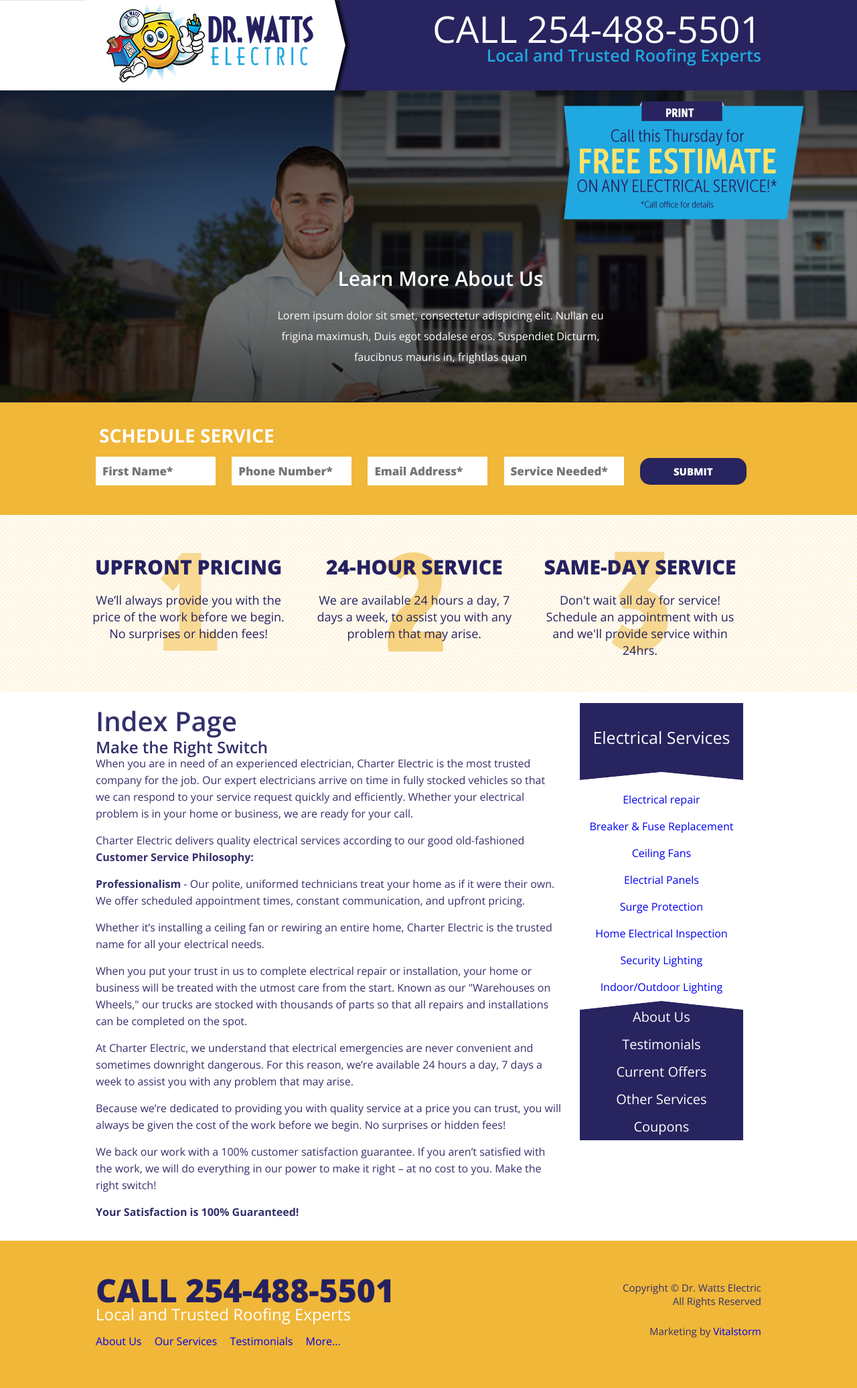
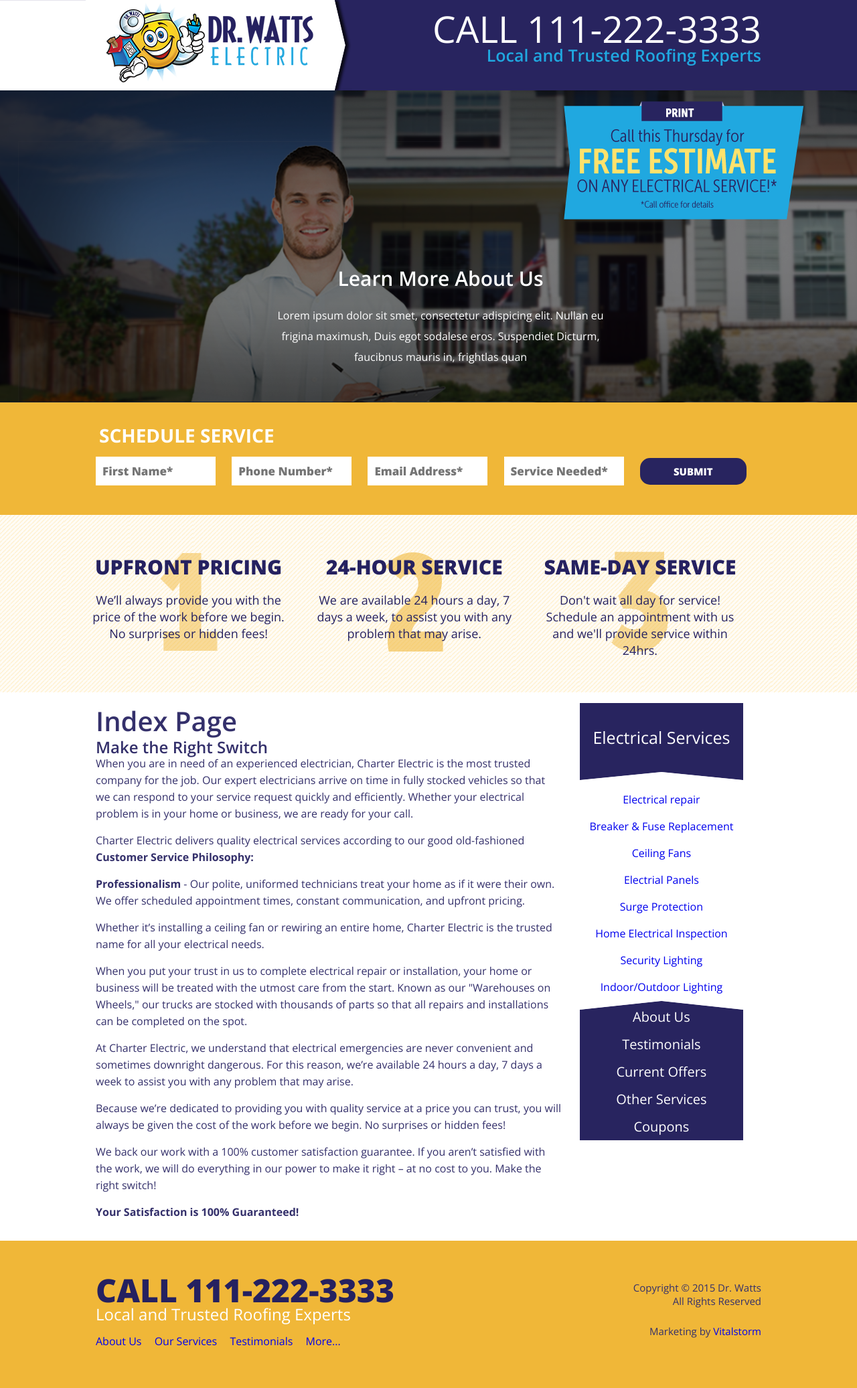
Before and after one commit to vs-user2015/Landing_Page_Version_3.0, a PHP site: page / in a window 1280 px wide. Shown: the whole page at 67% size. Run offline with PHP 8.4, Linux system fonts and the light colour scheme; some libraries are stand-ins or nearby versions.

Commit message:
new changes
more changes

```diff
--- a/css/style.css
+++ b/css/style.css
@@ -360,7 +360,7 @@ body{
 .contact-us{
 	padding: 35px 0 5px;
 	float: left;
-	width: 75%;
+	width: 65%;
 }
 
 .contact-us p.title{
@@ -396,7 +396,7 @@ body{
 
 #copyright{
 	float: right;
-	width: 25%;
+	width: 35%;
 	font-size: 15px;
 	text-align: right;
 	line-height: 20px;
--- a/global/assets.php
+++ b/global/assets.php
@@ -4,11 +4,11 @@
 /** Global File **/
 /******************/
 
-$company_name = "Plumbline Services";
+$company_name = "Dr. Watts";
 
 $vs_name = "Marketing by <a target='_blank' href='http://vitalstorm.com/'>VitalStorm</a>";
 
-$copy = "Copyright &copy; " . date("Y") . " " . $company_name . " <br>All Rights Reserved";
+$copy = "Copyright &copy; " . date("Y") . " " . $company_name;
 
 $company_logo = "logo";
 
@@ -16,7 +16,7 @@ $company_logo = "logo";
 $title = substr(basename($_SERVER["PHP_SELF"]),0,-4);
 
 /* PHONE NUMBER */
-$phone_number = "801-251-6975";
+$phone_number = "111-222-3333";
 
 /*
  * Strip dashes or unwanted characters from the page file.
@@ -97,7 +97,7 @@ class Coupon{
 class Phone{
 
 	/* Use this function if there are multiple phone numbers */
-	public static function number($title,$hvac,$plumbing,$electrical){
+	public static function number($title,$hvac,$plumbing,$electrical,$phone_number){
 		if(in_array($title,$plumbing)){
 			return ("303-502-9112"); // Enter the number you want if you land on this page
 		}else if(in_array($title,$hvac)){
@@ -105,13 +105,13 @@ class Phone{
 		}else if(in_array($title,$electrical)){
 			return ("303-835-3615");
 		}else{
-			return ("303-835-1530"); // Enter the number if it is not "water-heater"
+			self::number_single($phone_number);
 		}
 	}
 
 	/* Use this function if there is only a single phone number */
-	public static function number_single(){
-		return "830-522-4594";
+	public static function number_single($phone_number){
+		return $phone_number;
 	}
 }
 
--- a/includes/footer.inc.php
+++ b/includes/footer.inc.php
@@ -7,7 +7,7 @@
 				<div class="container">
 					<div class="inner-padding">
 						<div class="contact-us">
-							<p class="title">CALL 254-488-5501</p>
+							<p class="title">CALL <?php echo Phone::number_single($phone_number) ; ?></p>
 							<p class="sub-title">Local and Trusted Roofing Experts</p>
 							<!-- BOTTOM NAV -->
 							<nav class="bottom-nav">
@@ -20,7 +20,7 @@
 							</nav>
 						</div>
 						<div id="copyright">
-							<p>Copyright &copy; Dr. Watts Electric</p>
+							<p><?php echo $copy ; ?></p>
 							<p>All Rights Reserved</p>
 							<p id="marketing">Marketing by <a title="vitalstorm" href="http://www.vitalstorm.com" target="_blank">Vitalstorm</a></p>
 						</div>
--- a/includes/header.inc.php
+++ b/includes/header.inc.php
@@ -1,3 +1,5 @@
+<?php require_once "global/assets.php" ; ?>
+
 <!DOCTYPE html>
 <html lang="en">
 	<head>
@@ -76,7 +78,7 @@
 								<div  rel="trigger_mobile_nav">
 									<img src="images/mobile-nav.png" id="mobile_nav" rel="trigger_mobile_nav">
 								</div>
-								<p id="top_number"><span>CALL</span> 254-488-5501</p>
+								<p id="top_number"><span>CALL</span> <?php echo Phone::number_single($phone_number) ;?></p>
 								<p id="sub_title">Local and Trusted Roofing Experts</p>
 							</div>
 							<div class="clear"></div>
```
